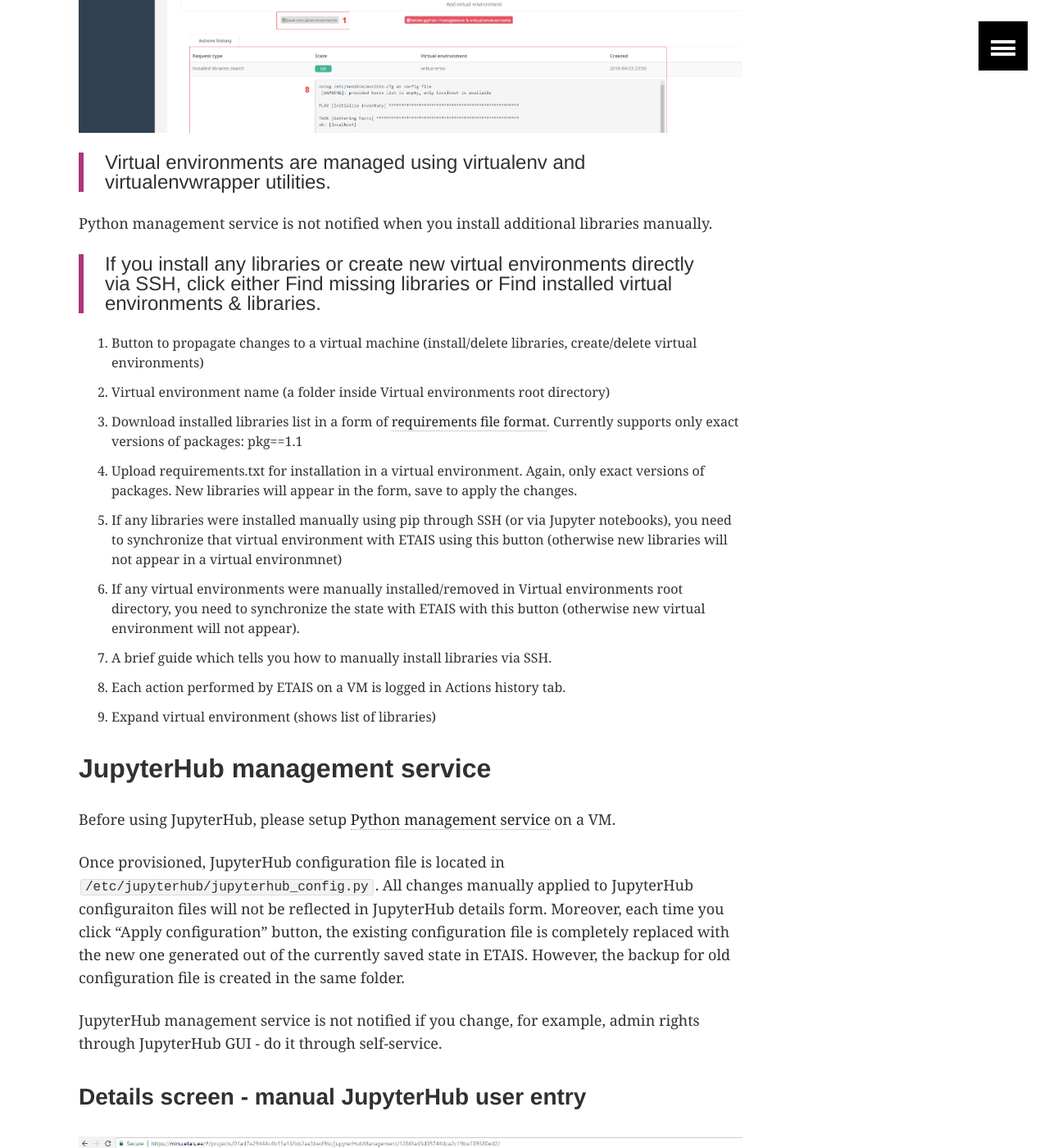
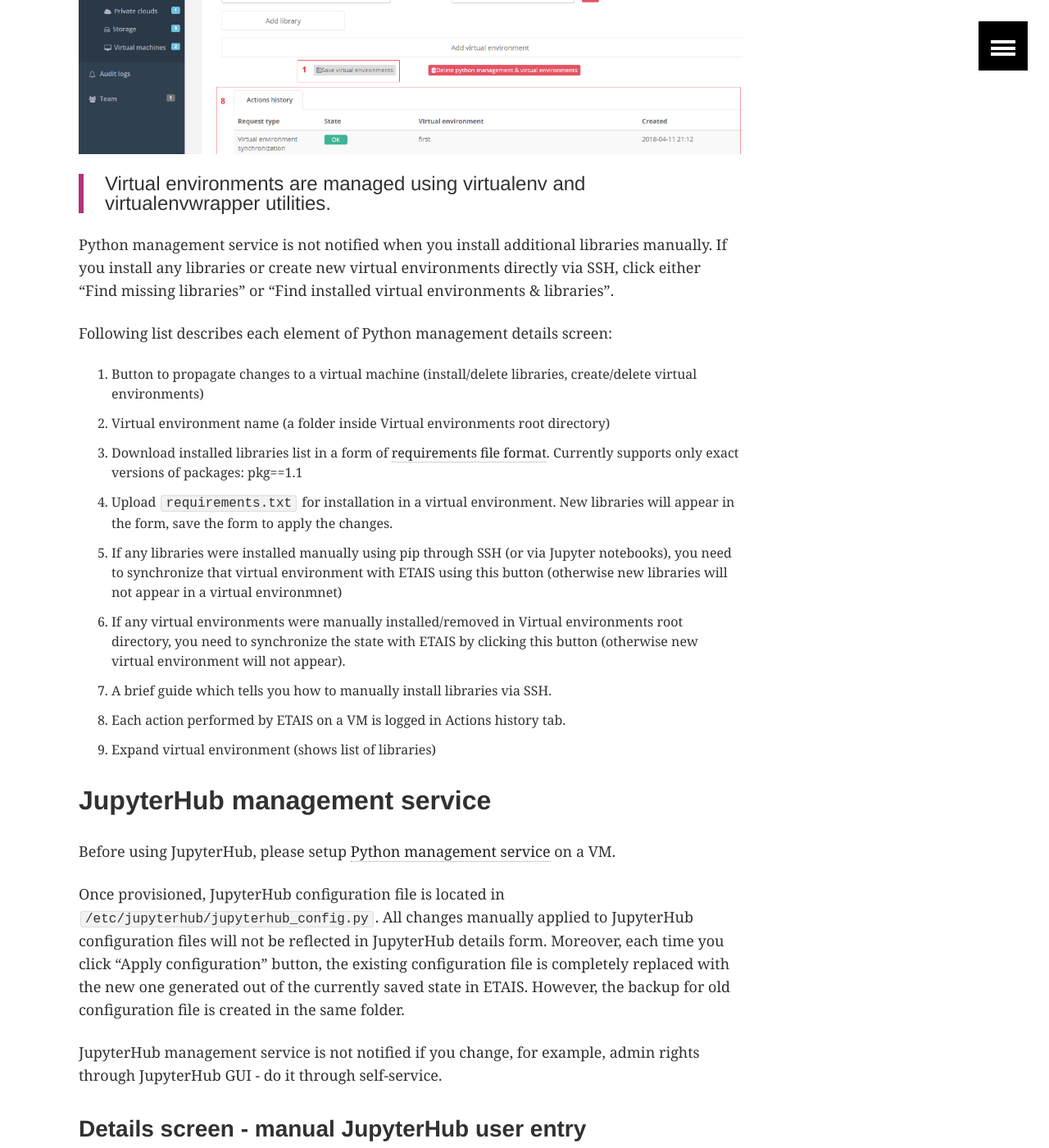
Before and after one commit to etais-ee/etais-web, a Jekyll site: the page built from using/self_service.md, in a window 1280 px wide and 1400 px high, scrolled down 30890 px. Shown: the whole window at 82% size. Built offline with Jekyll 4.4.1, drawn with Linux system fonts in a browser that asks for light colours; some of the changed text lies outside the part shown.

Commit message:
Fixed even more mistakes

````diff
--- a/using/self_service.md
+++ b/using/self_service.md
@@ -124,11 +124,11 @@ Access is done by clicking on user avatar and selecting one of the entries from
 
 
 ## Adding a public SSH key to a profile
-1. Generate your SSH keypair (on Windows: using PuTTYgen, Linux: using OpenSSH)
-2. Click Details on the left side of the screen
-3. Select SSH keys
-4. Click Add SSH key
-5. Paste there contents of a public SSH key
+1. Generate your SSH keypair (on Windows: using PuTTYgen, Linux: using OpenSSH).
+2. Click "Details" on the left side of the screen.
+3. Select "SSH keys".
+4. Click "Add SSH key".
+5. Paste there contents of a public SSH key.
 
 ![Adding public SSH key](../images/adding-ssh-key.png)
 
@@ -351,7 +351,7 @@ Once allocation has been created, you can see its access information:
 VM configuration is depicted on the following screenshot:
 ![Configuration for Python and JupyterHub management services](../images/vm-config-for-python-jupyter-management.png)
 
-Now, navigate to Resources -> Applications on the left. Then press Create application in the top right corner of the table and select Python management:
+Now, navigate to Resources -> Applications on the left. Then press "Create application" in the top right corner of the table and select "Python management":
 
 ![Available applications popup](../images/available-applications-list.png)
 
@@ -363,13 +363,13 @@ Before saving the form, follow the instructions under “Virtual machine has clo
 2. For Windows users: Connect with PuTTY (private key should correspond to the public key you uploaded to ETAIS!) to your VM
    ![Connect via Putty](../images/connect-putty.png)
 
-3. Linux/MacOS: Use OpenSSH: ```ssh TARGET_USER@VM_EXTERNAL_IP```
+3. Linux/MacOS: Use OpenSSH client: `ssh TARGET_USER@VM_EXTERNAL_IP`
 
-Once you are logged in (default system user depends on a distribution: either debian or ubuntu), copy cloud broker public key from the Python management form and paste it into /home/TARGET_SYSTEM_USER/.ssh/authorized_keys
+Once you are logged in (default system user depends on a distribution: either debian or ubuntu), copy the cloud broker public key from the Python management creation form (to show it, press "Show key" under "Virtual machine contains a public key of the cloud broker" checkbox) and paste it into `/home/TARGET_SYSTEM_USER/.ssh/authorized_keys`
 
 ![Pasting ETAIS public key into authorized_keys on your VM](../images/python-management-authorized-keys.png)
 
-Now you can proceed with Python management form and afterwards cotinue with [JupyterHub management](#jupyterhub-management-service).
+Now you can proceed with Python management form and afterwards continue with a [JupyterHub management](#jupyterhub-management-service).
 
 ### Details screen elements
 
@@ -377,16 +377,16 @@ Now you can proceed with Python management form and afterwards cotinue with [Jup
 
 > Virtual environments are managed using virtualenv and virtualenvwrapper utilities.
 
-Python management service is not notified when you install additional libraries manually.
+Python management service is not notified when you install additional libraries manually. If you install any libraries or create new virtual environments directly via SSH, click either "Find missing libraries" or "Find installed virtual environments & libraries".
 
-> If you install any libraries or create new virtual environments directly via SSH, click either Find missing libraries or Find installed virtual environments & libraries.
+Following list describes each element of Python management details screen:
 
 1. Button to propagate changes to a virtual machine (install/delete libraries, create/delete virtual environments)
 2. Virtual environment name (a folder inside Virtual environments root directory)
 3. Download installed libraries list in a form of [requirements file format](https://pip.pypa.io/en/stable/user_guide/#requirements-files). Currently supports only exact versions of packages: pkg==1.1
-4. Upload requirements.txt for installation in a virtual environment. Again, only exact versions of packages. New libraries will appear in the form, save to apply the changes.
+4. Upload `requirements.txt` for installation in a virtual environment. New libraries will appear in the form, save the form to apply the changes.
 5. If any libraries were installed manually using pip through SSH (or via Jupyter notebooks), you need to synchronize that virtual environment with ETAIS using this button (otherwise new libraries will not appear in a virtual environmnet)
-6. If any virtual environments were manually installed/removed in Virtual environments root directory, you need to synchronize the state with ETAIS with this button (otherwise new virtual environment will not appear).
+6. If any virtual environments were manually installed/removed in Virtual environments root directory, you need to synchronize the state with ETAIS by clicking this button (otherwise new virtual environment will not appear).
 7. A brief guide which tells you how to manually install libraries via SSH.
 8. Each action performed by ETAIS on a VM is logged in Actions history tab.
 9. Expand virtual environment (shows list of libraries)
@@ -395,7 +395,7 @@ Python management service is not notified when you install additional libraries
 
 Before using JupyterHub, please setup [Python management service](#python-management-service) on a VM.
 
-Once provisioned, JupyterHub configuration file is located in ```/etc/jupyterhub/jupyterhub_config.py```. All changes manually applied to JupyterHub configuraiton files will not be reflected in JupyterHub details form. Moreover, each time you click "Apply configuration" button, the existing configuration file is completely replaced with the new one generated out of the currently saved state in ETAIS. However, the backup for old configuration file is created in the same folder.
+Once provisioned, JupyterHub configuration file is located in ```/etc/jupyterhub/jupyterhub_config.py```. All changes manually applied to JupyterHub configuration files will not be reflected in JupyterHub details form. Moreover, each time you click "Apply configuration" button, the existing configuration file is completely replaced with the new one generated out of the currently saved state in ETAIS. However, the backup for old configuration file is created in the same folder.
 
 JupyterHub management service is not notified if you change, for example, admin rights through JupyterHub GUI - do it through self-service.
 
@@ -406,7 +406,7 @@ JupyterHub management service is not notified if you change, for example, admin
 1. Virtual environments come from Python management service.
 2. It is possible to make these virtual environments accessible as Jupyter kernels. All JupyterHub users will have access to them. However, they will not be allowed to install or remove libraries through notebook or SSH in these kernels.
 3. There are 2 types of authentication methods available. In both cases JupyterHub users correspond to Linux system users.
- * Linux PAM: you need to manually define JupyterHub users. Corresponding system users will be created once Apply configuration button is pressed.
+ * Linux PAM: you need to manually define JupyterHub users. Corresponding system users will be created once "Apply configuration" button is pressed.
  * OAuth: see the next section. Corresponding system users will be created on first login.
 4. Apply configuration (currently active Jupyter users will experience short connection outage with JupyterHub).
 5. Passwords for already created users are not stored in ETAIS database. Password should be defined only for new users (form validation will guide you).
````
Also changed, not shown: other parts of using/self_service.md (+5 -5 lines), images/jupyterhub-management-linux-pam.png, images/jupyterhub-management-oauth.png, images/python-management-details.png.
